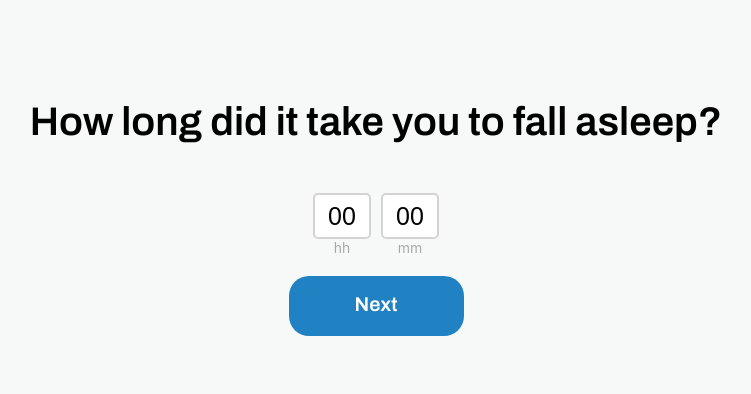
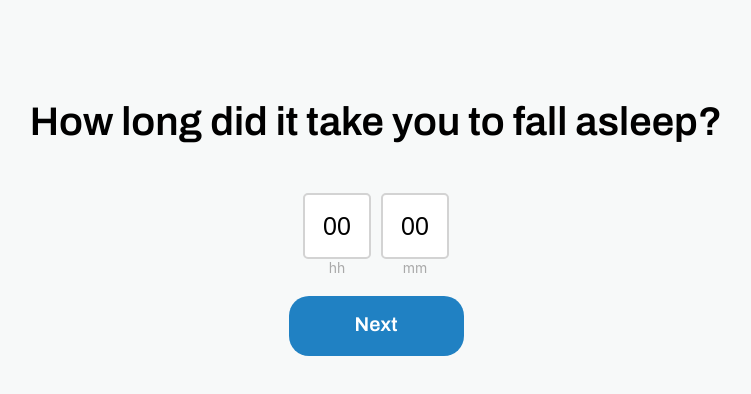
Before and after one commit to cml2021/sleepTracker, a React (Create React App) app in the folder sleep-ui/: page /entry-sleepdelay in a window 1280 px wide. Shown: the top 394 px of the page, without its empty margins (264-1015 px from the left). Built offline with nearby package versions, Linux system fonts and the light colour scheme; the HTML template or start-up script is replaced by a standard one.

Commit message:
Added total delay calculation

```diff
--- a/sleep-ui/src/App.css
+++ b/sleep-ui/src/App.css
@@ -50,7 +50,7 @@ h2 {
     display: block;
     margin: 0 auto;
     width: 175px;
-    height: 40px;
+    height: 60px;
     text-align: center;
     font-size: 25px;
     border-radius: 5px;
@@ -73,8 +73,8 @@ h2 {
 }
 
 .duration-input, .duration-input-invalid {
-    width: 50px;
-    height: 40px;
+    width: 60px;
+    height: 60px;
     text-align: center;
     font-size: 25px;
     border-radius: 5px;
--- a/sleep-ui/src/App.js
+++ b/sleep-ui/src/App.js
@@ -28,7 +28,7 @@ function App() {
           <Route path="/entry-date" element={<EntryDate date={date} setDate={setDate} />} />
           <Route path="/entry-bedtime" element={<EntryBedtime date={date} bedtime={bedtime} setBedtime={setBedtime} setSleeptime={setSleeptime} />} />
           <Route path="/entry-sleeptime" element={<EntrySleeptime bedtime={bedtime} sleeptime={sleeptime} setSleeptime={setSleeptime} />} />
-          <Route path="entry-sleepdelay" element={<EntrySleepDelay sleepdelay={sleepdelay} setSleepdelay={setSleepdelay}/>}/>
+          <Route path="entry-sleepdelay" element={<EntrySleepDelay setSleepdelay={setSleepdelay}/>}/>
         </Routes>
       </Router>
     </div>
--- a/sleep-ui/src/pages/CreateEntry/EntrySleepDelay.js
+++ b/sleep-ui/src/pages/CreateEntry/EntrySleepDelay.js
@@ -2,19 +2,28 @@ import React, { useState } from "react";
 import Button from "../../ui-components/Button";
 import DurationInput from "../../ui-components/DurationInput";
 
-function EntrySleepDelay({ sleepdelay, setSleepdelay }) {
+function EntrySleepDelay({ setSleepdelay }) {
 
     const [delayHours, setDelayHours] = useState("00");
     const [delayMin, setDelayMin] = useState("00");
     const [isValidHour, setIsValidHour] = useState(true);
     const [isValidMin, setIsValidMin] = useState(true);
 
+    const parseDelay = () => {
+        const hours = parseInt(delayHours);
+        const hoursToMin = hours * 60;
+        const min = parseInt(delayMin);
+        const totalDelay = hoursToMin + min;
+        setSleepdelay(totalDelay);
+    }
+
     return (
         <div>
             <h2>How long did it take you to fall asleep?</h2>
             <div className="duration-div">
-                <DurationInput unit={"hour"} duration={delayHours} setDuration={setDelayHours} setIsValid={setIsValidHour} />
+                <DurationInput unit={"hour"} duration={delayHours} setDuration={setDelayHours} setIsValid={setIsValidHour}/>
                 <DurationInput unit={"min"} duration={delayMin}  setDuration={setDelayMin} setIsValid={setIsValidMin}/>
+                {parseDelay()}
             </div>
             <Button active={isValidHour && isValidMin} buttonText={"Next"}/>
         </div>
```
